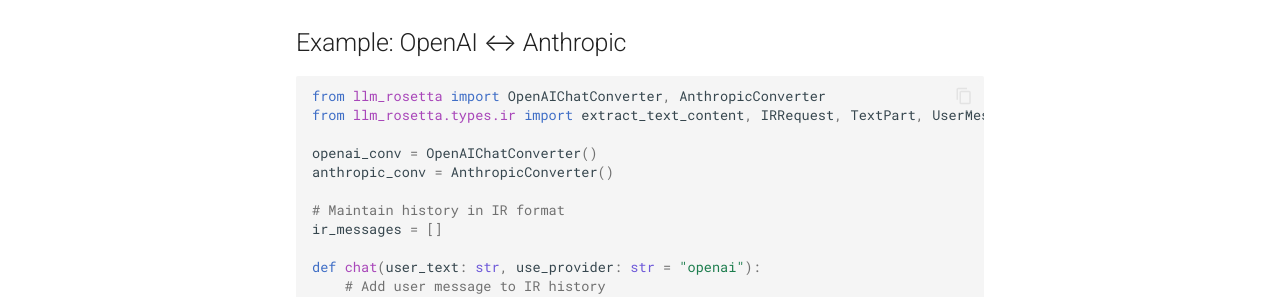
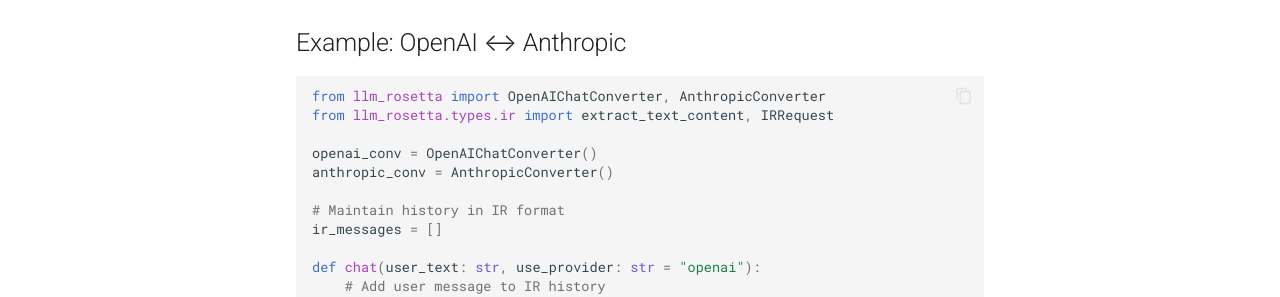
Before and after one commit to Oaklight/llm-rosetta, an MkDocs documentation site: the page built from docs/examples/cross-provider.md, in a window 1280 px wide and 900 px high, scrolled down 395 px. Shown: the part 154-451 px from the top of the window. Built offline with MkDocs 1.6.1 and Material for MkDocs 9.7.7, drawn with Linux system fonts in a browser that asks for light colours; comment, search, counter and statistics services are not loaded.

Commit message:
docs: fix Message type imports and remove unused imports
- SystemMessage etc. imported from llm_rosetta.types.ir (not top-level)
- Remove unused TextPart, UserMessage imports from cross-provider example

````diff
--- a/docs/examples/cross-provider.md
+++ b/docs/examples/cross-provider.md
@@ -21,7 +21,7 @@
 
 ```python
 from llm_rosetta import OpenAIChatConverter, AnthropicConverter
-from llm_rosetta.types.ir import extract_text_content, IRRequest, TextPart, UserMessage
+from llm_rosetta.types.ir import extract_text_content, IRRequest
 
 openai_conv = OpenAIChatConverter()
 anthropic_conv = AnthropicConverter()
````
Also changed, not shown: docs/guide/ir-types.md (+1 -1 lines).
